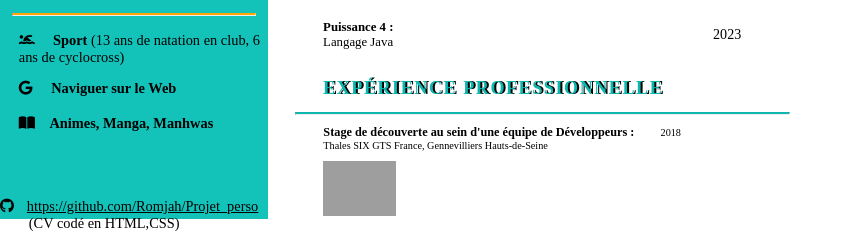
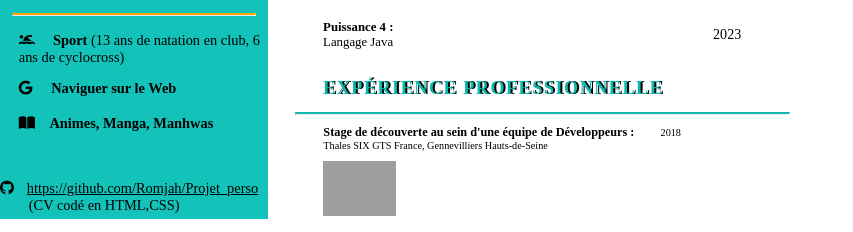
Before and after one commit to Romjah/Projet_perso, a PHP site: page /CV.html in a window 1280 px wide. Shown: the part 949-1181 px from the top of the page, without its empty margins (0-853 px from the left). Run offline with PHP 8.4, Linux system fonts and the light colour scheme; some libraries are stand-ins or nearby versions; grey boxes are pictures that could not be loaded.

Commit message:
correction css

```diff
--- a/CV/code/CV.css
+++ b/CV/code/CV.css
@@ -203,7 +203,7 @@ strong{
 }
 .interet{
     margin-left: 7%;
-    margin-bottom: 35px;
+    margin-bottom: 30px;
     font-size: 0.9em;
     display: flex;
     justify-content: flex-start;
@@ -248,7 +248,7 @@ span{
     align-items: center;
     flex-wrap: wrap;
     font-size: 0.9em;
-    margin-top: 18%;
+    margin-top: 0;
 }
 .projet_titre{
     padding-top: 25px;
```
